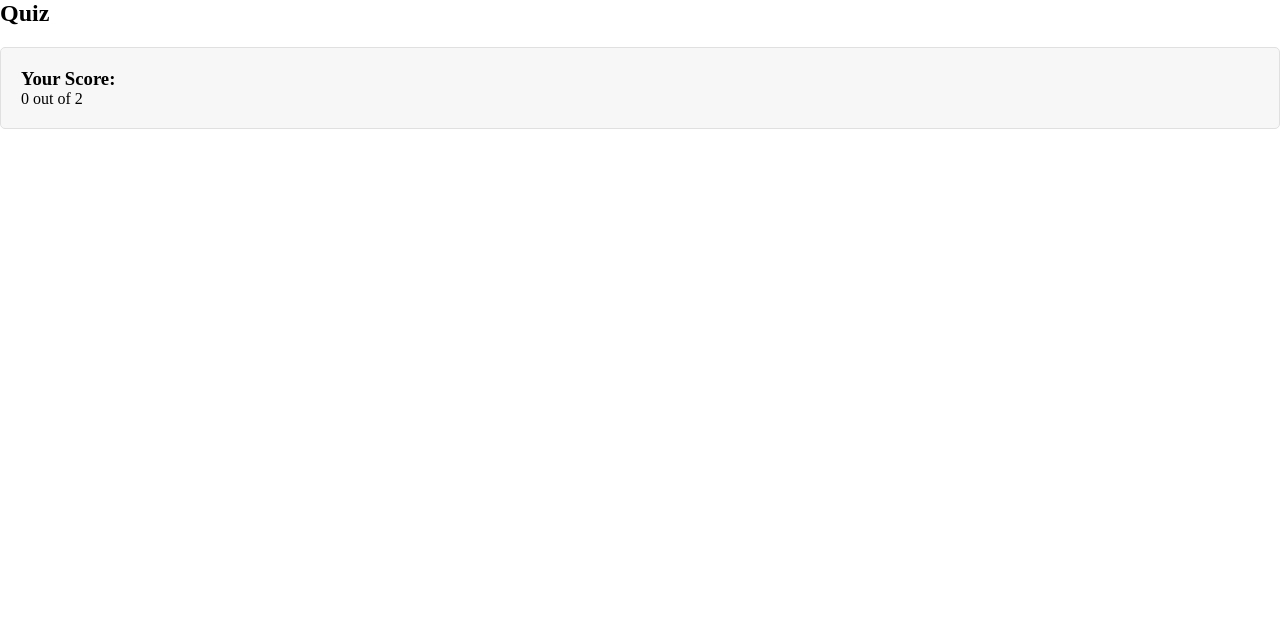
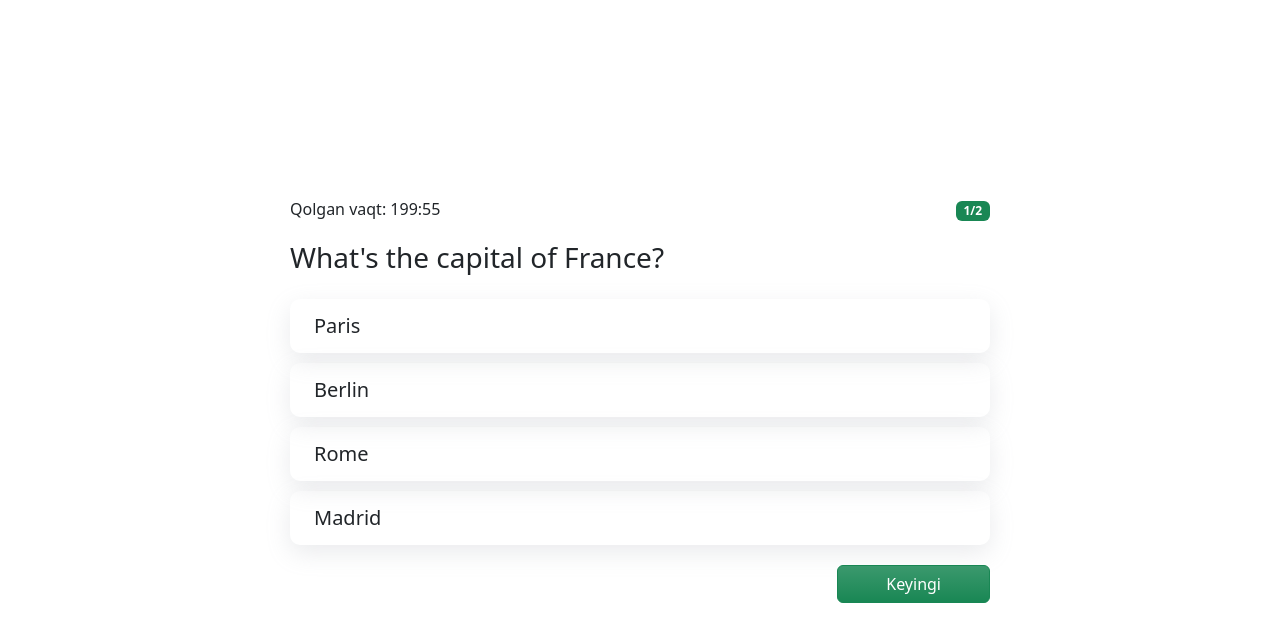
Before and after one commit to JavohirTech/test_teacher, a React (Vite) app: page /quiz in a window 1280 px wide. Shown: the top 642 px of the page. Built offline with nearby package versions, Linux system fonts and the light colour scheme.

Commit message:
show answers bug fixed

```diff
--- a/src/App.jsx
+++ b/src/App.jsx
@@ -1,122 +1,12 @@
-import React, { useEffect, useState } from "react";
-import Question from "./components/Question";
+import "bootstrap/dist/css/bootstrap.css";
+import QuizMain from "./pages/QuizMain/QuizMain";
 
-const sampleQuestions = [
-  {
-    questionText: "What's the capital of France?",
-    options: ["Paris", "Berlin", "Madrid", "Rome"],
-    correctAnswer: "Paris",
-  },
-  {
-    questionText: "What's the capital of Toshkent?",
-    options: ["Toshkent", "Berlin", "Madrid", "Rome"],
-    correctAnswer: "Toshkent",
-  },
-];
-
-function shuffleArray(array) {
-  let currentIndex = array.length,
-    randomIndex;
-
-  while (currentIndex !== 0) {
-    randomIndex = Math.floor(Math.random() * currentIndex);
-    currentIndex--;
-
-    [array[currentIndex], array[randomIndex]] = [
-      array[randomIndex],
-      array[currentIndex],
-    ];
-  }
-
-  return array;
-}
-const randomizedQuestions = shuffleArray([...sampleQuestions]);
-randomizedQuestions.forEach((question) => {
-  question.options = shuffleArray([...question.options]);
-});
-
-function App() {
-  const [currentQuestion, setCurrentQuestion] = useState(0);
-  const [score, setScore] = useState(0);
-  const [answers, setAnswers] = useState([]);
-  const [timeLeft, setTimeLeft] = useState(randomizedQuestions.length * 1);
-
-  useEffect(() => {
-    if (timeLeft > 0 && currentQuestion < randomizedQuestions.length) {
-      const timerId = setTimeout(() => {
-        setTimeLeft(timeLeft - 1);
-      }, 1000);
-      return () => clearTimeout(timerId);
-    } else if (timeLeft === 0) {
-      console.log(answers);
-      setCurrentQuestion(randomizedQuestions.length);
-    }
-  }, [timeLeft, currentQuestion, answers]);
-
-  const handleAnswerOptionClick = (isCorrect, option) => {
-    if (isCorrect) {
-      setScore((prevScore) => prevScore + 1);
-    }
-    setAnswers((prevAnswers) => [
-      ...prevAnswers,
-      {
-        question: randomizedQuestions[currentQuestion].questionText,
-        userAnswer: option,
-        correctAnswer: randomizedQuestions[currentQuestion].correctAnswer,
-      },
-    ]);
-  };
-
-  const handleNextButtonClick = () => {
-    if (currentQuestion === randomizedQuestions.length - 1) {
-      console.log(answers);
-      setCurrentQuestion(randomizedQuestions.length);
-    } else {
-      setCurrentQuestion((prevQuestion) => prevQuestion + 1);
-    }
-  };
-
-  if (currentQuestion === randomizedQuestions.length) {
-    return (
-      <div className="app">
-        <h2>Quiz</h2>
-        <div className="score-section">
-          <h3>Your Score:</h3>
-          <p>
-            {score} out of {randomizedQuestions.length}
-          </p>
-        </div>
-        <ul>
-          {answers.map((answer, index) => (
-            <li key={index}>
-              <strong>Question:</strong> {answer.question} <br />
-              <strong>Your Answer:</strong> {answer.userAnswer} <br />
-              <strong>Correct Answer:</strong> {answer.correctAnswer}
-            </li>
-          ))}
-        </ul>
-      </div>
-    );
-  }
-
-  return (
-    <div className="app">
-      <div className="timer">
-        Time left: {Math.floor(timeLeft / 60)}:
-        {(timeLeft % 60).toString().padStart(2, "0")}
-      </div>
-      <Question
-        key={currentQuestion}
-        data={randomizedQuestions[currentQuestion]}
-        handleAnswerOptionClick={handleAnswerOptionClick}
-      />
-      <button onClick={handleNextButtonClick}>
-        {currentQuestion === randomizedQuestions.length - 1
-          ? "Finish Exam"
-          : "Next"}
-      </button>
-    </div>
-  );
+const App = ()=>{
+  return(
+    <>
+      <QuizMain/>
+    </>
+  )
 }
 
 export default App;
--- a/src/components/Option.jsx
+++ b/src/components/TestComponents/Option.jsx
@@ -2,7 +2,7 @@ import React from "react";
 
 function Option({ text, onChange, name, isChecked }) {
   return (
-    <label>
+    <label className="d-flex justify-content-between align-items-center px-4 pe-2">
       <input
         type="radio"
         name={name}
@@ -11,6 +11,7 @@ function Option({ text, onChange, name, isChecked }) {
         onChange={onChange}
       />
       {text}
+      <i className="bg-success text-white fa-solid fa-check"></i>
     </label>
   );
 }
--- a/src/components/Question.jsx
+++ b/src/components/TestComponents/Question.jsx
@@ -11,13 +11,13 @@ function Question({ data, handleAnswerOptionClick }) {
 
   useEffect(() => {
     return () => {
-      setSelectedOption(null); // Reset the selected option when the component is unmounted
+      setSelectedOption(null);
     };
   }, []);
 
   return (
-    <div className="question">
-      <h2>{data.questionText}</h2>
+    <div className="quiz_question">
+      <h3 className="mb-4">{data.questionText}</h3>
       {data.options.map((option, index) => (
         <Option
           key={index}
--- a/src/index.css
+++ b/src/index.css
@@ -2,36 +2,6 @@
   margin: 0;
   padding: 0;
   box-sizing: border-box;
+  /* border: 1px solid red; */
+  transition: all .4s;
 }
-
-button {
-  padding: 10px 20px;
-  margin-top: 20px;
-  cursor: pointer;
-  border: none;
-  background-color: #007BFF;
-  color: white;
-  border-radius: 5px;
-  font-size: 16px;
-}
-
-button:hover {
-  background-color: #0056b3;
-}
-
-label {
-  display: block;
-  margin: 10px 0;
-}
-
-.score-section {
-  background-color: #f7f7f7;
-  padding: 20px;
-  margin: 20px 0;
-  border: 1px solid #e0e0e0;
-  border-radius: 5px;
-}
-
-.score-section h3 {
-  margin-top: 0;
-}
--- /dev/null
+++ b/src/pages/QuizMain/QuizMain.css
@@ -0,0 +1,39 @@
+.quiz_main_wrapper {
+    height: 100vh;
+}
+
+.quiz_question {
+    margin: 20px 0;
+}
+
+.quiz_main_wrapper div {
+    width: 700px;
+}
+
+.quiz_question label {
+    font-size: 20px;
+    margin: 10px 0;
+    padding: 10px 0;
+    border-radius: 10px;
+    box-shadow: rgba(149, 157, 165, 0.2) 0px 8px 24px;
+    cursor: pointer;
+}
+
+.quiz_question label input {
+    accent-color: green;
+    margin: 0 20px;
+    transform: scale(1.5);
+    display: none;
+}
+
+.quiz_question label i {
+    display: inline-block;
+    margin-right: 5px;
+    border-radius: 50%;
+    padding: 7px 8px;
+    opacity: 0;
+}
+
+.quiz_question label input[type="radio"]:checked+i {
+    opacity: 1;
+}
--- /dev/null
+++ b/src/pages/QuizMain/QuizMain.jsx
@@ -0,0 +1,158 @@
+import React, { useEffect, useState } from "react";
+import Question from "../../components/TestComponents/Question";
+import "./QuizMain.css";
+const sampleQuestions = [
+  {
+    questionText: "What's the capital of France?",
+    options: ["Paris", "Berlin", "Madrid", "Rome"],
+    correctAnswer: "Paris",
+  },
+  {
+    questionText:
+      "What's the capital of Toshkent? lorem What's the capital of Toshkent? lorem What's the capital of Toshkent? lorem What's the capital of Toshkent? lorem",
+    options: [
+      "Toshkent",
+      "What's the capital of Toshkent? lorem What's the capital of Toshkent? lorem Berlin",
+      "Madrid",
+      "Rome What's the capital of Toshkent? lorem What's the capital of Toshkent? lorem What's the capital of Toshkent? lorem What's the capital of Toshkent? lorem What's the capital of Toshkent? lorem",
+    ],
+    correctAnswer: "Toshkent",
+  },
+];
+
+function shuffleArray(array) {
+  let currentIndex = array.length,
+    randomIndex;
+
+  while (currentIndex !== 0) {
+    randomIndex = Math.floor(Math.random() * currentIndex);
+    currentIndex--;
+
+    [array[currentIndex], array[randomIndex]] = [
+      array[randomIndex],
+      array[currentIndex],
+    ];
+  }
+
+  return array;
+}
+const randomizedQuestions = shuffleArray([...sampleQuestions]);
+randomizedQuestions.forEach((question) => {
+  question.options = shuffleArray([...question.options]);
+});
+
+function QuizMain() {
+  const [currentQuestion, setCurrentQuestion] = useState(0);
+  const [score, setScore] = useState(0);
+  const [answers, setAnswers] = useState([]);
+  const [timeLeft, setTimeLeft] = useState(randomizedQuestions.length * 6000);
+
+  useEffect(() => {
+    if (timeLeft > 0 && currentQuestion < randomizedQuestions.length) {
+      const timerId = setTimeout(() => {
+        setTimeLeft(timeLeft - 1);
+      }, 1000);
+      return () => clearTimeout(timerId);
+    } else if (timeLeft === 0) {
+      console.log(answers);
+      setCurrentQuestion(randomizedQuestions.length);
+    }
+  }, [timeLeft, currentQuestion, answers]);
+
+  const handleAnswerOptionClick = (isCorrect, option) => {
+    if (isCorrect) {
+      setScore((prevScore) => prevScore + 1);
+    }
+
+    setAnswers((prevAnswers) => {
+      const existingAnswerIndex = prevAnswers.findIndex(
+        (answer) =>
+          answer.question === randomizedQuestions[currentQuestion].questionText
+      );
+
+      if (existingAnswerIndex !== -1) {
+        const updatedAnswers = [...prevAnswers];
+        updatedAnswers[existingAnswerIndex] = {
+          question: randomizedQuestions[currentQuestion].questionText,
+          userAnswer: option,
+          correctAnswer: randomizedQuestions[currentQuestion].correctAnswer,
+        };
+        return updatedAnswers;
+      }
+
+      return [
+        ...prevAnswers,
+        {
+          question: randomizedQuestions[currentQuestion].questionText,
+          userAnswer: option,
+          correctAnswer: randomizedQuestions[currentQuestion].correctAnswer,
+        },
+      ];
+    });
+  };
+
+  const handleNextButtonClick = () => {
+    if (currentQuestion === randomizedQuestions.length - 1) {
+      console.log(answers);
+      setCurrentQuestion(randomizedQuestions.length);
+    } else {
+      setCurrentQuestion((prevQuestion) => prevQuestion + 1);
+    }
+  };
+
+  if (currentQuestion === randomizedQuestions.length) {
+    return (
+      <div className="app">
+        <div className="score-section">
+          <h3>Your Score:</h3>
+          <p>To`g`ri:{score}</p>
+          <p>Xato:{randomizedQuestions.length - score}</p>
+        </div>
+        <ul>
+          {answers.map((answer, index) => (
+            <li key={index}>
+              <strong>Savol:</strong> {answer.question} <br />
+              <strong>Sizning javobingiz:</strong> {answer.userAnswer} <br />
+              <strong>To`g`ri javob:</strong> {answer.correctAnswer}
+            </li>
+          ))}
+        </ul>
+      </div>
+    );
+  }
+
+  return (
+    <div className="quiz_main_wrapper d-flex justify-content-center align-items-center">
+      <div>
+        <div className="d-flex justify-content-between">
+          <div className="quiz_main_timer">
+            Qolgan vaqt: {Math.floor(timeLeft / 60)}:
+            {(timeLeft % 60).toString().padStart(2, "0")}
+          </div>
+          <div className="question-index text-end">
+            <span className="badge bg-success">
+              {currentQuestion + 1}/{randomizedQuestions.length}
+            </span>
+          </div>
+        </div>
+        <Question
+          key={currentQuestion}
+          data={randomizedQuestions[currentQuestion]}
+          handleAnswerOptionClick={handleAnswerOptionClick}
+        />
+        <div className="d-flex justify-content-end">
+          <button
+            className="btn btn-success bg-gradient px-5"
+            onClick={handleNextButtonClick}
+          >
+            {currentQuestion === randomizedQuestions.length - 1
+              ? "Testni yakunlash"
+              : "Keyingi"}
+          </button>
+        </div>
+      </div>
+    </div>
+  );
+}
+
+export default QuizMain;
```
Also changed, not shown: 1 other file (tests, documents, lock files or other folders).
